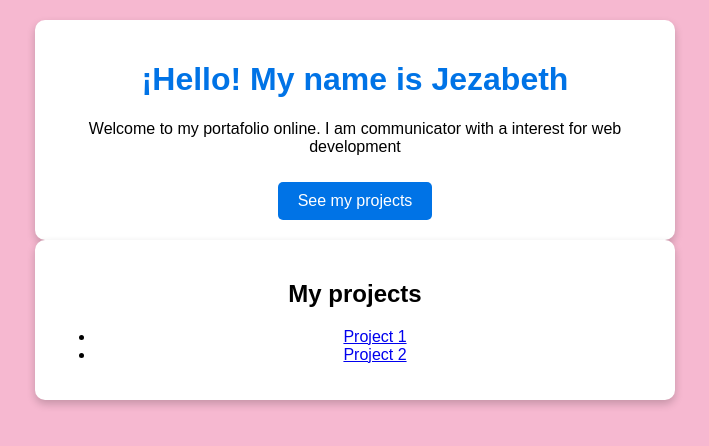
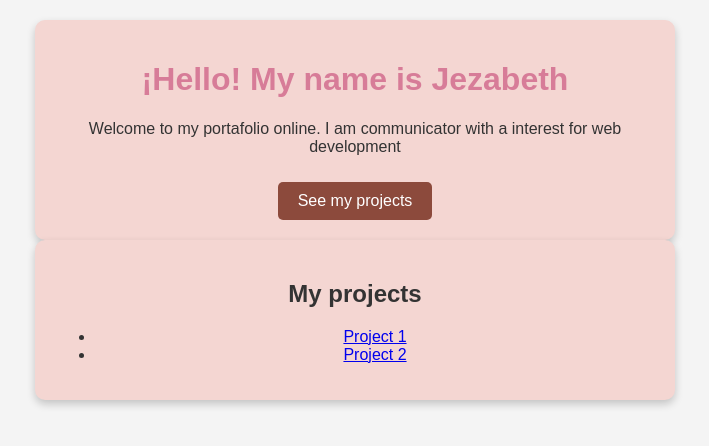
Before and after one commit to jezaguilar/myfirstrepo, a plain HTML site: page index.html in a window 1280 px wide. Shown: the whole page, without its empty margins (285-994 px from the left). Drawn offline with Linux system fonts and the light colour scheme.

Commit message:
Update style.css

```diff
--- a/style.css
+++ b/style.css
@@ -1,19 +1,20 @@
 body {
     font-family: Arial, sans-serif;
     text-align: center;
-    background-color: #F6B8D0;
+    background-color: #f4f4f4;
+    color: #333;
     margin: 0;
     padding: 20px;
 }
 
 h1 {
-    color: #0073e6;
+    color: #d77c98; /* Rosa suave */
 }
 
 .container {
     max-width: 600px;
     margin: auto;
-    background: white;
+    background: #f4d6d2; /* Beige o palo rosado */
     padding: 20px;
     border-radius: 10px;
     box-shadow: 0 4px 8px rgba(0,0,0,0.2);
@@ -23,12 +24,12 @@ h1 {
     display: inline-block;
     margin-top: 10px;
     padding: 10px 20px;
-    background: #0073e6;
+    background: #8c4a3c; /* Brown */
     color: white;
     text-decoration: none;
     border-radius: 5px;
 }
 
 .button:hover {
-    background: #005bb5;
+    background: #6b3a2f; /* Tonalidad más oscura de brown */
 }
```
